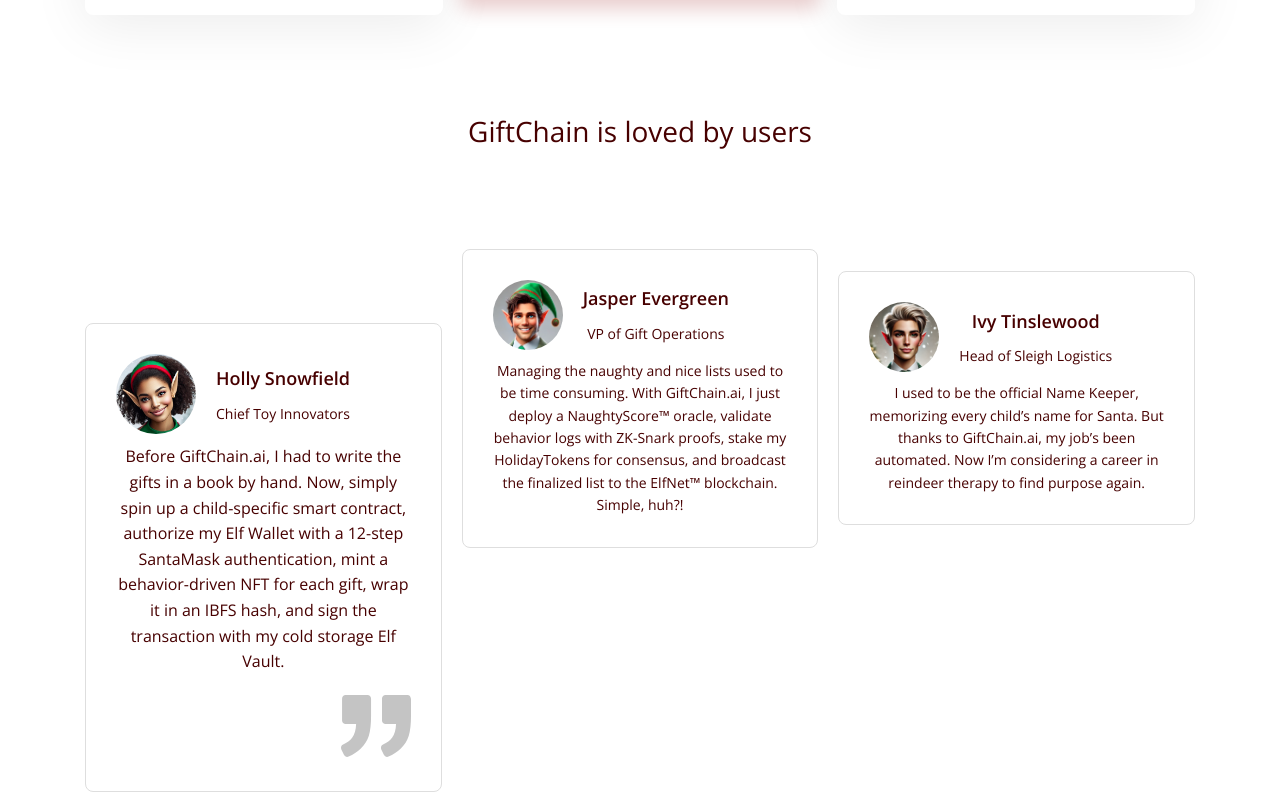
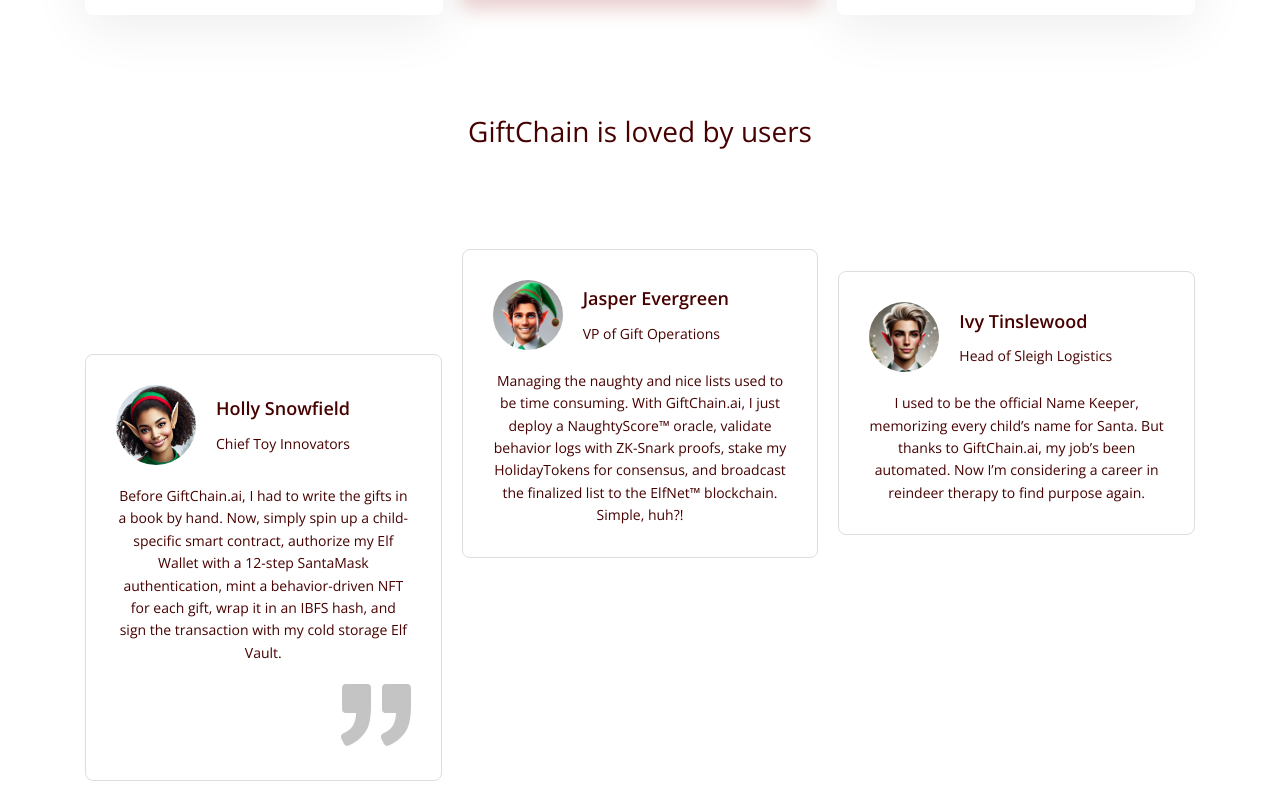
Before and after one commit to ZephyrKensei/Santa-Tracker, a plain HTML site: page index.html in a window 1280 px wide. Shown: the part 2977-3772 px from the top of the page. Drawn offline with nearby package versions, Linux system fonts and the light colour scheme; files whose address does not match are found by name.

Commit message:
updated styling on testimonials

```diff
--- a/CSS/styles.css
+++ b/CSS/styles.css
@@ -207,13 +207,7 @@
 
 /* Testimonials */
 
-.test {
-  margin: var(--size100) 0;
-}
-
 .test .block {
-  padding-right: 0;
-  text-align: center;
   margin: var(--size100) 0;
 }
 
@@ -243,7 +237,8 @@
 .test-card .top {
   display: flex;
   align-items: center;
-  padding-bottom: var(--size10);
+  padding-bottom: var(--size20);
+  text-align: left;
 }
 
 .test-card img.profile {
@@ -271,7 +266,7 @@
 
 .bottom p {
   margin: 0;
-  font-size: var(--size16);
+  font-size: var(--size14);
   line-height: 1.6;
 }
 
```
